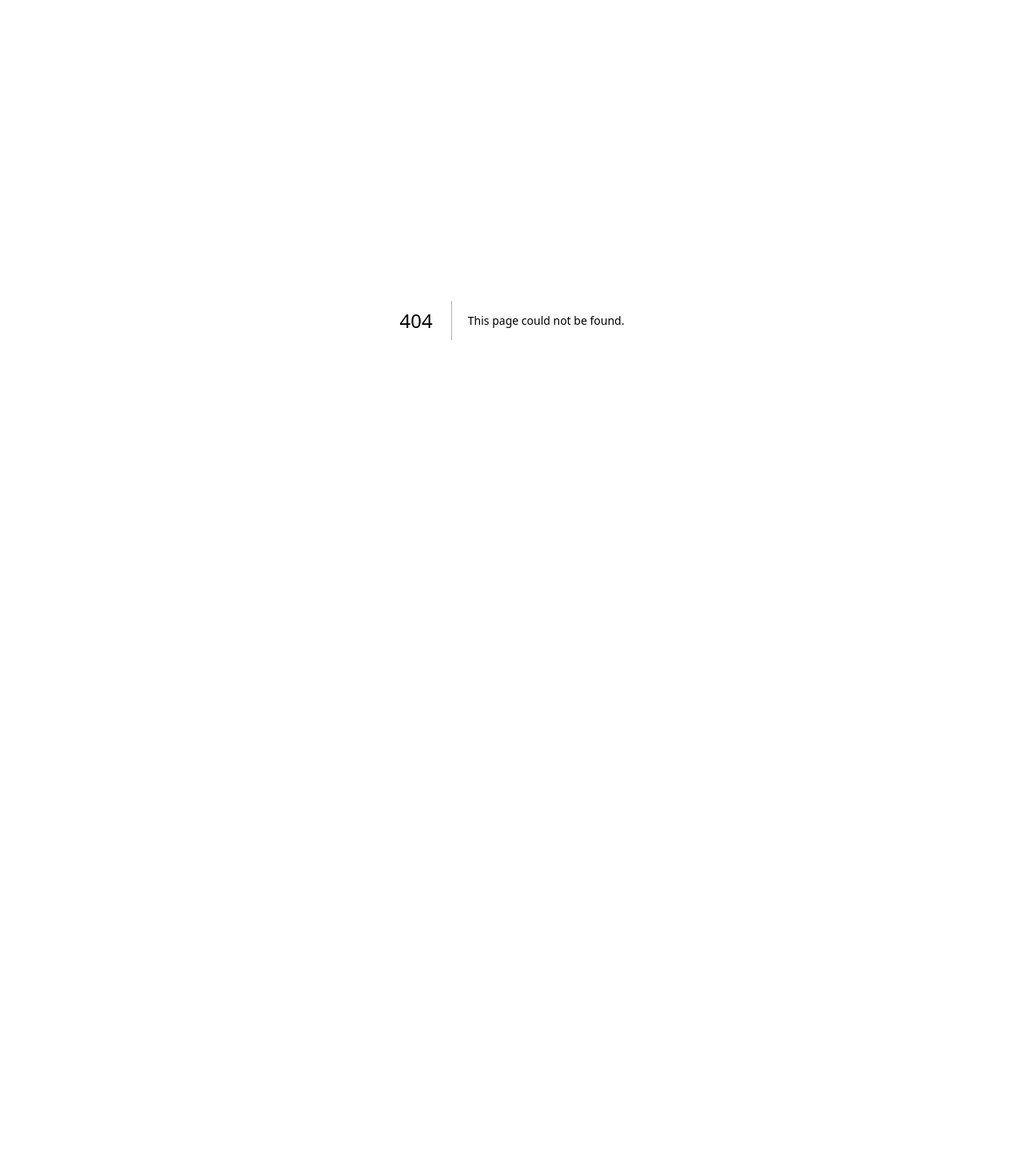
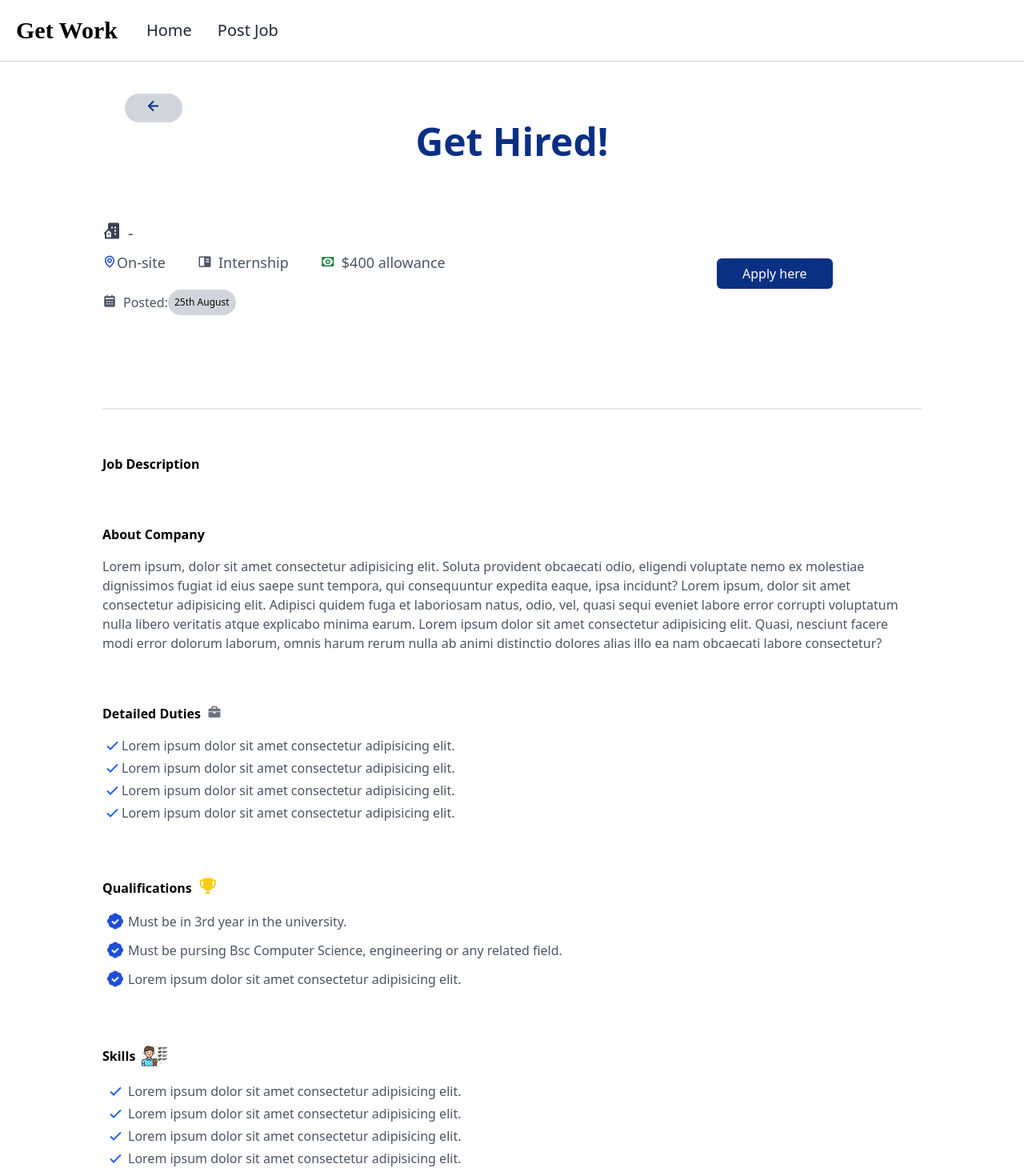
Before and after one commit to niigyanchristian/internsweb, a Next.js app: page /details in a window 1280 px wide. Before the commit this address had no page. Shown: the top 1470 px of the page at 80% size. Before the commit the page ends 800 px from the top, so only its background shows below. Built offline with nearby package versions, Linux system fonts and the light colour scheme; a web font is replaced by a local one.

Commit message:
version 0.0.1

```diff
--- /dev/null
+++ b/app/details/page.js
@@ -0,0 +1,104 @@
+"use client";
+import { useEffect,useState } from 'react';
+import '@/../../styles/globals.css'
+import positionContainer from '@/public/js/script';
+import Link from 'next/link';
+import Image from 'next/image';
+
+
+export default function Home({searchParams}) {
+    const [isClient, setIsClient] = useState(false);
+
+
+    useEffect(() => {
+        setIsClient(true)
+    }, []);
+
+    if(isClient){
+        return (
+          <section>
+              <head>
+                  <link href='https://unpkg.com/boxicons@2.1.4/css/boxicons.min.css' rel='stylesheet'/>
+                  <title>Title | Company</title>
+              </head>
+          <body className="background-color: rgb(249, 246, 246);">
+          <div>
+              <nav className="flex items-center bg-white border-b-[1px] border-gray-300">
+                  <div className="p-5">
+                      <a className="brand-name text-3xl font-semibold">Get Work</a>
+                  </div>
+                  <div className="">
+                      <a href="#" className="mx-4 text-xl text-gray-800 hover:text-secondary hover:font-semibold transition-all duration-300">Home</a>
+                      <a href="#" className="mx-4 text-xl text-gray-800 hover:text-secondary hover:font-semibold transition-all duration-300">Post Job</a>
+                  </div>
+              </nav>
+
+              <section className="mx-[3%] sm:mx-[5%] md:mx-[10%]">
+                  <div className="m-2 sm:m-4 md:m-7">
+                      <div className="mt-10 flex items-center">
+                          <a title="Go Back" className="p-1 cursor-pointer hover:bg-gray-400 px-6 text-left rounded-[18px] bg-gray-300"><i className="bx bx-left-arrow-alt text-primary text-2xl"></i></a>
+                      </div>
+                      <p className=" text-center text-primary text-5xl font-bold mt-10 md:mt-0">Get Hired!</p>
+                  </div>
+                  <div className="sm:flex justify-between items-center">
+                      <div className="my-10 text-gray-600 w-full sm:w-3/4">
+                          <p className="text-3xl text-gray-800 font-semibold">{searchParams.title}</p>
+                          <p className="flex items-center my-2 text-xl"><span><i className='bx bxs-building-house mr-2 text-gray-700 text-2xl'></i></span>{searchParams.name}-{searchParams.location}</p>
+                          <div className="text-lg flex space-x-2 sm:space-x-3 md:space-x-5 lg:space-x-10">
+                              <p className="flex items-center"><span><i className='bx bx-map text-blue-700 text-lg' ></i></span>On-site</p>
+                              <p className="flex items-center"><span><i className='bx bxs-book-content text-gray-600 text-lg mr-2'></i></span>Internship</p>
+                              <p className="flex items-center"><span><i className='bx bx-money text-green-700 text-lg mr-2' ></i></span>$400 allowance</p>
+                          </div>
+                          <p className="flex items-center my-5"><span><i className='bx bxs-calendar text-gray-600 text-lg mr-2' ></i></span>Posted: <span className="bg-gray-300 rounded-[30px] text-xs text-black p-2">25th August</span></p>
+                      </div>
+                      <div className="mr-auto">
+                          {/* <button className="bg-primary hover:bg-secondary text-white px-8 py-2 rounded-md">Apply here.</button> */}
+                          <Link className="bg-primary hover:bg-secondary text-white px-8 py-2 rounded-md" target='_blank' href={searchParams.link}>Apply here</Link>
+                      </div>
+                  </div>
+
+                  <div className="my-14 h-0.5 bg-gray-200"></div>
+                  <div className=" text-gray-600">
+                      <h2 className=" font-semibold text-black">Job Description</h2>
+                      <p className="my-4">
+                      {searchParams.description}
+                      </p>
+
+                      <h2 className="mt-16 font-semibold text-black">About Company</h2>
+                      <p className="my-4">
+                          Lorem ipsum, dolor sit amet consectetur adipisicing elit. Soluta provident obcaecati odio, eligendi voluptate nemo ex molestiae dignissimos fugiat id eius saepe sunt tempora, qui consequuntur expedita eaque, ipsa incidunt? Lorem ipsum, dolor sit amet consectetur adipisicing elit. Adipisci quidem fuga et laboriosam natus, odio, vel, quasi sequi eveniet labore error corrupti voluptatum nulla libero veritatis atque explicabo minima earum. Lorem ipsum dolor sit amet consectetur adipisicing elit. Quasi, nesciunt facere modi error dolorum laborum, omnis harum rerum nulla ab animi distinctio dolores alias illo ea nam obcaecati labore consectetur?
+                      </p>
+
+                      <h2 className="flex items-center mt-16 font-semibold text-black">Detailed Duties<span><i className='bx bxs-briefcase text-gray-500 text-lg mx-2' ></i></span></h2>
+                      <div className="my-4">
+                          <p className="flex"><span><i className='bx bx-check text-2xl text-blue-600'></i></span>Lorem ipsum dolor sit amet consectetur adipisicing elit.</p>
+                          <p className="flex"><span><i className='bx bx-check text-2xl text-blue-600'></i></span>Lorem ipsum dolor sit amet consectetur adipisicing elit.</p>
+                          <p className="flex"><span><i className='bx bx-check text-2xl text-blue-600'></i></span>Lorem ipsum dolor sit amet consectetur adipisicing elit.</p>
+                          <p className="flex"><span><i className='bx bx-check text-2xl text-blue-600'></i></span>Lorem ipsum dolor sit amet consectetur adipisicing elit.</p>
+                      </div>
+
+                      <h2 className="flex items-center mt-16 font-semibold text-black">Qualifications<span><i className='bx bxs-trophy text-yellow-400 text-2xl mx-2'></i></span></h2>
+                      <div className="my-4">
+                          <p className="flex my-2"><span><i className='bx bxs-badge-check mx-1 text-blue-700 text-2xl'></i></span>Must be in 3rd year in the university.</p>
+                          <p className="flex my-2"><span><i className='bx bxs-badge-check mx-1 text-blue-700 text-2xl'></i></span>Must be pursing Bsc Computer Science, engineering or any related field. </p>
+                          <p className="flex my-2"><span><i className='bx bxs-badge-check mx-1 text-2xl text-blue-700'></i></span>Lorem ipsum dolor sit amet consectetur adipisicing elit.</p>
+                      </div>
+                      <h2 className="flex items-center mt-16 font-semibold text-black">Skills <Image width={20} height={20} src="/images/requirements.png" className="w-8 h-8 mx-2" alt=""/></h2>
+                      <div className="my-4">
+                          <p className="flex"><span><i className='bx bx-check text-2xl mx-1 text-blue-600'></i></span>Lorem ipsum dolor sit amet consectetur adipisicing elit.</p>
+                          <p className="flex"><span><i className='bx bx-check text-2xl mx-1 text-blue-600'></i></span>Lorem ipsum dolor sit amet consectetur adipisicing elit.</p>
+                          <p className="flex"><span><i className='bx bx-check text-2xl mx-1 text-blue-600'></i></span>Lorem ipsum dolor sit amet consectetur adipisicing elit.</p>
+                          <p className="flex"><span><i className='bx bx-check text-2xl mx-1 text-blue-600'></i></span>Lorem ipsum dolor sit amet consectetur adipisicing elit.</p>
+                      </div>
+
+                  </div>
+              </section>
+          </div>
+      </body>
+      </section>
+        )
+
+    }else{
+        return <h1>Loading...</h1>
+    }
+}
--- a/app/page.js
+++ b/app/page.js
@@ -3,9 +3,12 @@ import { useEffect } from 'react';
 import '@/styles/globals.css'
 import positionContainer from '@/public/js/script';
 import Link from 'next/link';
+// import { useRouter } from 'next/router';
 
 const Data = [
-    {id:1,title:'Senior Embedded Systems Software Developer',name:'ASML',location:'Veldhoven, North Brabant, Netherlands (Hybrid)',date:'27/4/2023',description:'Lorem ipsum dolor, sit amet consectetur adipisicing elit. Dignissimos dicta, dolore nihil, quae, perspiciatis nulla odio exercitationem nam sunt expedita voluptatem reiciendis possimus quam numquam excepturi fugit distinctio enim animi!',link:'https://www.linkedin.com/jobs/view/3633761743/?trackingId=NTp31T04QpWmv8Hu9IhTGw%3D%3D&refId=xJO%2BJEdATwesg54wf7%2Bx3w%3D%3D&midToken=AQEOMuSCKHdS6w&midSig=0jRzIgHhcmZGM1&trk=eml-jobs_jymbii_digest-job_card-0-jobcard_body&trkEmail=eml-jobs_jymbii_digest-job_card-0-jobcard_body-null-1qnbak~livo1f1s~hu-null-null&eid=1qnbak-livo1f1s-hu',},
+    {id:1,title:'Senior Embedded Systems Software Developer',name:'ASML',location:'Veldhoven, North Brabant, Netherlands (Hybrid)',date:'27/4/2023',description:'Lorem ipsum dolor, sit amet consectetur adipisicing elit. Dignissimos dicta, dolore nihil, quae, perspiciatis nulla odio exercitationem nam sunt expedita voluptatem reiciendis possimus quam numquam excepturi fugit distinctio enim animi!',
+    about:'About, sit amet consectetur adipisicing elit. Dignissimos dicta, dolore nihil, quae, perspiciatis nulla odio exercitationem nam sunt expedita voluptatem reiciendis possimus quam numquam excepturi fugit distinctio enim animi!',
+    link:'https://www.linkedin.com/jobs/view/3633761743/?trackingId=NTp31T04QpWmv8Hu9IhTGw%3D%3D&refId=xJO%2BJEdATwesg54wf7%2Bx3w%3D%3D&midToken=AQEOMuSCKHdS6w&midSig=0jRzIgHhcmZGM1&trk=eml-jobs_jymbii_digest-job_card-0-jobcard_body&trkEmail=eml-jobs_jymbii_digest-job_card-0-jobcard_body-null-1qnbak~livo1f1s~hu-null-null&eid=1qnbak-livo1f1s-hu',},
     {id:2,title:'Embedded Software Lead Engineer | Bambi Medical',name:'Cooder',location:'Eindhoven, North Brabant, Netherlands (On-site) ',date:'27/4/2023',description:'At Bambi Medical, we are dedicated to making babies lives happier from day one. Do you want to be part of this? Send us a message!',link:'https://www.linkedin.com/jobs/view/3617944203/?trackingId=9sChIYb0SGmfOsCMdEDPdA%3D%3D&refId=7XavsmteRD2dI%2BWxdcw6IQ%3D%3D&midToken=AQEOMuSCKHdS6w&midSig=0jRzIgHhcmZGM1&trk=eml-jobs_jymbii_digest-job_card-0-jobcard_body&trkEmail=eml-jobs_jymbii_digest-job_card-0-jobcard_body-null-1qnbak~livo1f1s~hu-null-null&eid=1qnbak-livo1f1s-hu',},
     {id:3,title:'Systems Validation Engineer',name:'Tesla',location:'Tilburg, North Brabant, Netherlands',date:'27/4/2023',description:'Tesla Energy is seeking an exceptional systems validation engineer who is passionate about our mission to accelerate the world’s transition to sustainable energy and excited to take on a challenge. As a systems validation engineer, you will be responsible for supporting test setup, system testing, and requirement validation of our next-generation energy charging products. We foster a collaborative work environment and encourage each other to have fun as we work together to change the world',link:'https://www.linkedin.com/jobs/view/3637854848/?refId=nmIDTcX%2FSQeMcZiYjGFADg%3D%3D&trackingId=lpJ3wTAoTYOqvXNY%2Bhw7FA%3D%3D'},
     {id:4,title:'Project Manager “System Engineering” 0,8 - 1 fte',name:'Eindhoven',location:'North Brabant, Netherlands',date:'27/4/2023',description:'Eindhoven University of Technology (TU/e) is one of Europe’s top universities of technology, situated at the heart of a most innovative high-tech region. Due to a wealth of collaborations with industry and academic institutes, TU/e’s research has real-world impact. TU/e has around 3,000 employees, and about 13,000 students. Our university is at the heart of society: TU/e focuses on complex, societal and industrial challenges in education and research',link:'https://www.linkedin.com/jobs/view/3623006040/?trackingId=w8iaXsxpQ6KY22KkZNKT0A%3D%3D&refId=ObhNmiGlTm%2BGciaRyulKpA%3D%3D&midToken=AQEOMuSCKHdS6w&midSig=0jRzIgHhcmZGM1&trk=eml-jobs_jymbii_digest-job_card-0-jobcard_body&trkEmail=eml-jobs_jymbii_digest-job_card-0-jobcard_body-null-1qnbak~livo1f1s~hu-null-null&eid=1qnbak-livo1f1s-hu'},
@@ -22,6 +25,7 @@ export default function Home() {
           window.removeEventListener('scroll', positionContainer);
         };
     }, []);
+
 
   return (
     <div className='main_body'>
@@ -83,8 +87,10 @@ export default function Home() {
                         <div key={item.id} className="p-5 border-b border-t border-primary hover:bg-gray-100 cursor-pointer text-gray-600">
                         <div className=" flex justify-between">
                             <h1 className=" text-[25px] md:text-3xl text-gray-800 font-semibold">{item.title}</h1>
-                            <Link href={item.link} target='_blank' className="bg-primary text-white px-4 py-1 md:px-8 md:py-2 rounded-md hover:bg-secondary">Apply</Link>
-                            {/* <button className="bg-primary text-white px-4 py-1 md:px-8 md:py-2 rounded-md hover:bg-secondary">Apply</button> */}
+                            <Link href={{
+                                pathname:'/details',
+                                query:item
+                            }} className="bg-primary text-white px-4 py-1 md:px-8 md:py-2 rounded-md hover:bg-secondary">View</Link>
                         </div>
                         <p className="">{item.name}
                         </p>
```
Also changed, not shown: public/images/requirements.png (added).
